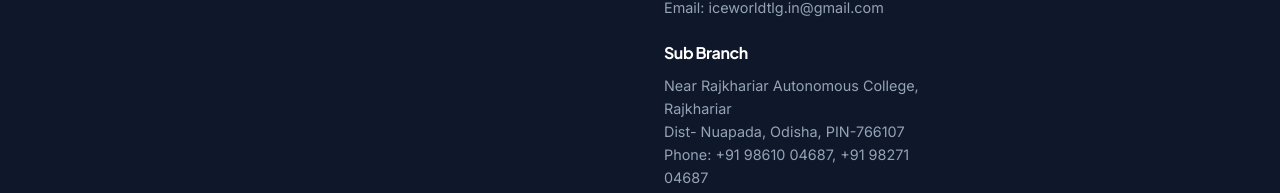
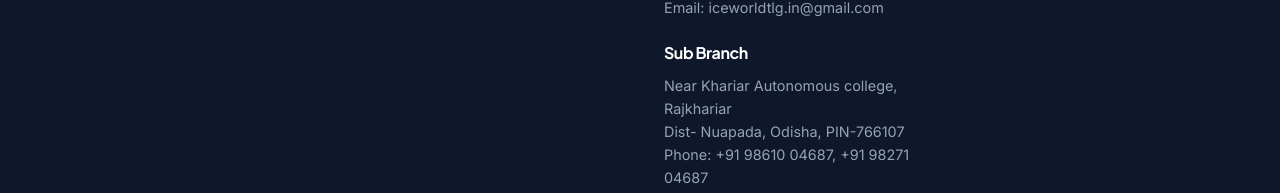
Before and after one commit to Gopinath-08/skp, a React (Vite) app in the folder frontend-react/: page / in a window 1280 px wide. Shown: the part 2947-3140 px from the top of the page. Built offline with nearby package versions, Linux system fonts and the light colour scheme; no server answers.

Commit message:
fixes-h2--

```diff
--- a/frontend-react/src/components/Footer.jsx
+++ b/frontend-react/src/components/Footer.jsx
@@ -61,7 +61,7 @@
             </div>
             <div className="contact-group">
               <h4>Sub Branch</h4>
-              <p>Near Rajkhariar Autonomous College, Rajkhariar<br/>Dist- Nuapada, Odisha, PIN-766107</p>
+              <p>Near Khariar Autonomous college, Rajkhariar<br/>Dist- Nuapada, Odisha, PIN-766107</p>
               <p>Phone: +91 98610 04687, +91 98271 04687</p>
               <p>WhatsApp: +91 98610 04687</p>
               <p>Email: iceworldkrar.in@gmail.com</p>
```
